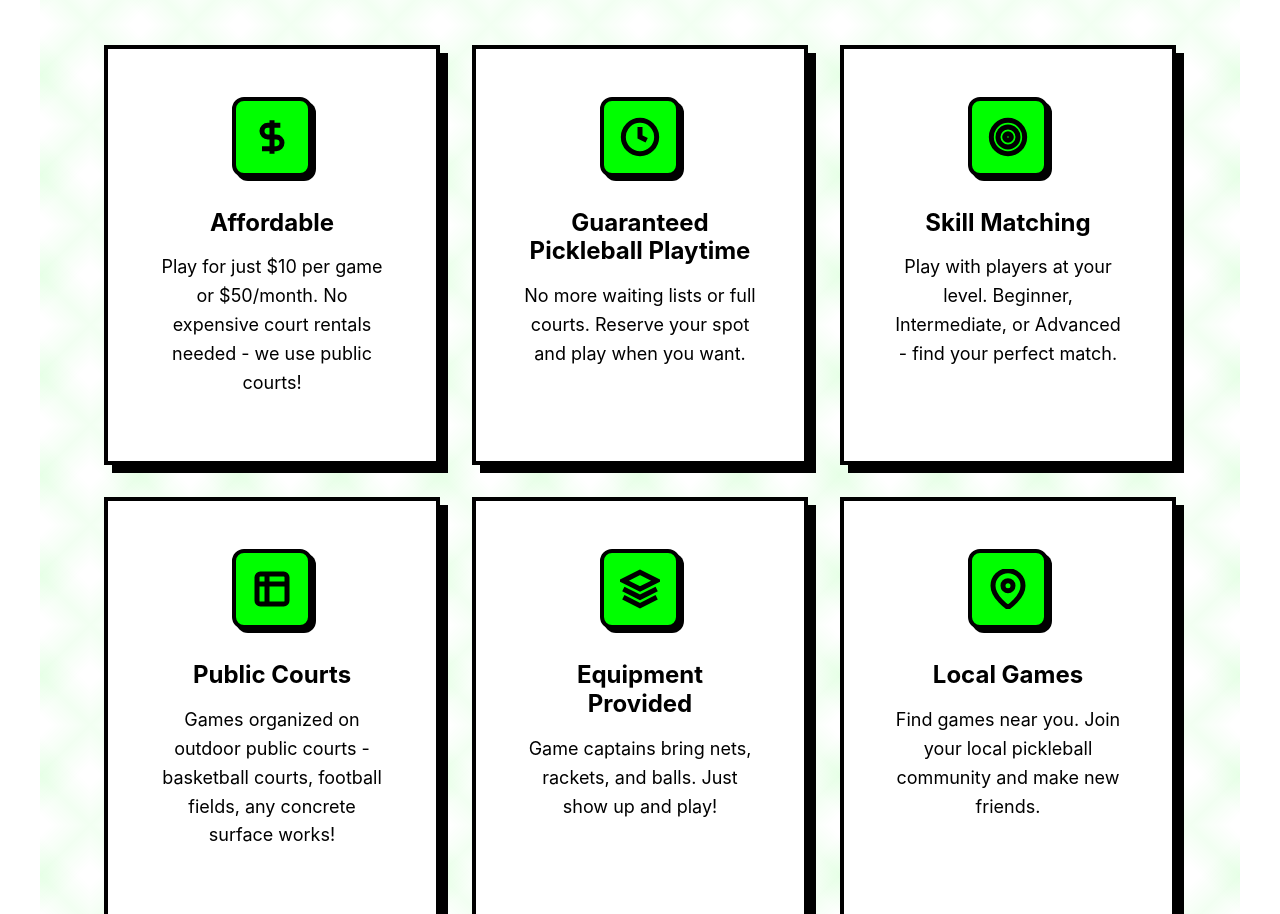
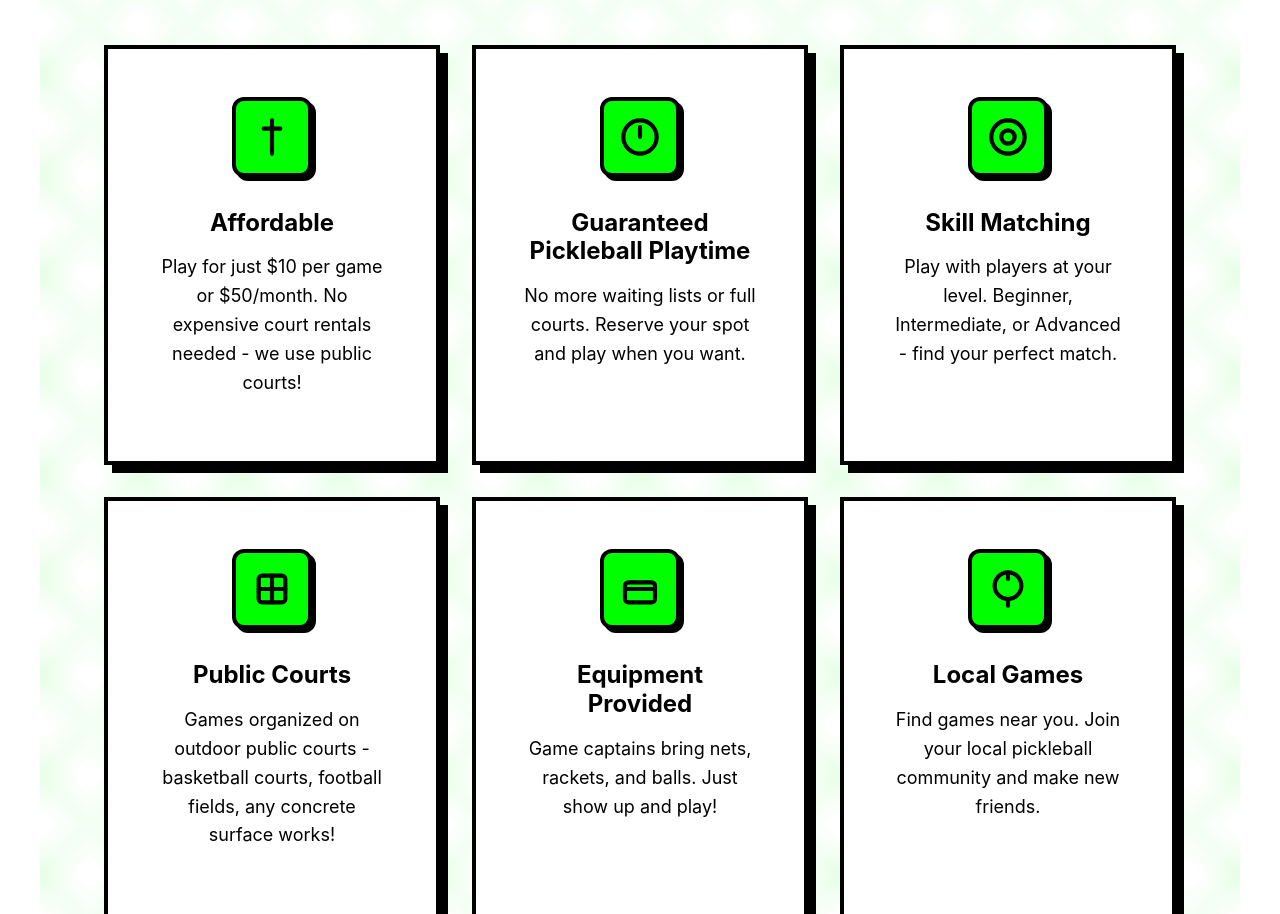
Before and after one commit to alediez2048/Dinkli-website, a website: page index.html in a window 1280 px wide. Shown: the part 1291-2205 px from the top of the page. Drawn offline with Linux system fonts and the light colour scheme.

Commit message:
Make value prop icons more minimalist
- Simplified SVG paths for cleaner, minimal look
- Reduced stroke width slightly
- Removed unnecessary details from icons
- Kept neurobrutalism style with bold borders

```diff
--- a/css/components.css
+++ b/css/components.css
@@ -298,8 +298,10 @@
   width: 40px;
   height: 40px;
   stroke: var(--black);
-  stroke-width: 3;
+  stroke-width: 2.5;
   fill: none;
+  stroke-linecap: round;
+  stroke-linejoin: round;
 }
 
 .value-prop-title {
--- a/index.html
+++ b/index.html
@@ -58,7 +58,7 @@
                 <div class="card value-prop-card">
                     <div class="value-prop-icon">
                         <svg viewBox="0 0 24 24" xmlns="http://www.w3.org/2000/svg">
-                            <path d="M12 2v20M17 5H9.5a3.5 3.5 0 0 0 0 7h5a3.5 3.5 0 0 1 0 7H6"/>
+                            <path d="M12 2v20M17 7H7"/>
                         </svg>
                     </div>
                     <h3 class="value-prop-title">Affordable</h3>
@@ -68,7 +68,7 @@
                     <div class="value-prop-icon">
                         <svg viewBox="0 0 24 24" xmlns="http://www.w3.org/2000/svg">
                             <circle cx="12" cy="12" r="10"/>
-                            <polyline points="12 6 12 12 16 14"/>
+                            <line x1="12" y1="6" x2="12" y2="12" x3="16" y3="14"/>
                         </svg>
                     </div>
                     <h3 class="value-prop-title">Guaranteed Pickleball Playtime</h3>
@@ -78,8 +78,7 @@
                     <div class="value-prop-icon">
                         <svg viewBox="0 0 24 24" xmlns="http://www.w3.org/2000/svg">
                             <circle cx="12" cy="12" r="10"/>
-                            <circle cx="12" cy="12" r="6"/>
-                            <circle cx="12" cy="12" r="2"/>
+                            <circle cx="12" cy="12" r="4"/>
                         </svg>
                     </div>
                     <h3 class="value-prop-title">Skill Matching</h3>
@@ -88,9 +87,9 @@
                 <div class="card value-prop-card">
                     <div class="value-prop-icon">
                         <svg viewBox="0 0 24 24" xmlns="http://www.w3.org/2000/svg">
-                            <rect x="3" y="3" width="18" height="18" rx="2"/>
-                            <line x1="3" y1="9" x2="21" y2="9"/>
-                            <line x1="9" y1="3" x2="9" y2="21"/>
+                            <rect x="4" y="4" width="16" height="16" rx="2"/>
+                            <line x1="4" y1="12" x2="20" y2="12"/>
+                            <line x1="12" y1="4" x2="12" y2="20"/>
                         </svg>
                     </div>
                     <h3 class="value-prop-title">Public Courts</h3>
@@ -99,9 +98,8 @@
                 <div class="card value-prop-card">
                     <div class="value-prop-icon">
                         <svg viewBox="0 0 24 24" xmlns="http://www.w3.org/2000/svg">
-                            <path d="M12 2L2 7l10 5 10-5-10-5z"/>
-                            <path d="M2 17l10 5 10-5"/>
-                            <path d="M2 12l10 5 10-5"/>
+                            <rect x="3" y="8" width="18" height="12" rx="2"/>
+                            <line x1="3" y1="12" x2="21" y2="12"/>
                         </svg>
                     </div>
                     <h3 class="value-prop-title">Equipment Provided</h3>
@@ -110,8 +108,9 @@
                 <div class="card value-prop-card">
                     <div class="value-prop-icon">
                         <svg viewBox="0 0 24 24" xmlns="http://www.w3.org/2000/svg">
-                            <path d="M21 10c0 7-9 13-9 13s-9-6-9-13a9 9 0 0 1 18 0z"/>
-                            <circle cx="12" cy="10" r="3"/>
+                            <circle cx="12" cy="10" r="8"/>
+                            <line x1="12" y1="2" x2="12" y2="6"/>
+                            <line x1="12" y1="18" x2="12" y2="22"/>
                         </svg>
                     </div>
                     <h3 class="value-prop-title">Local Games</h3>
```
